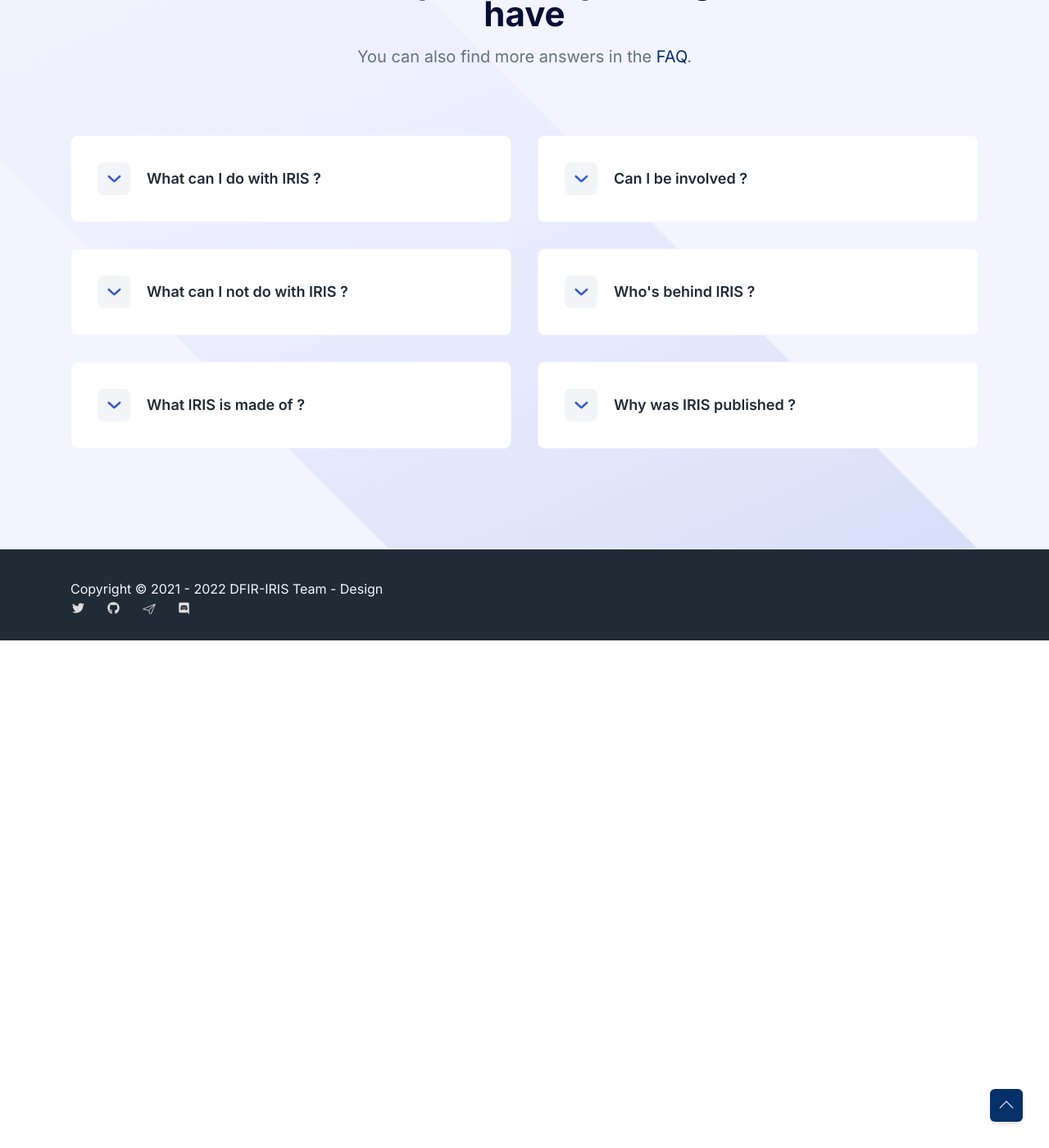
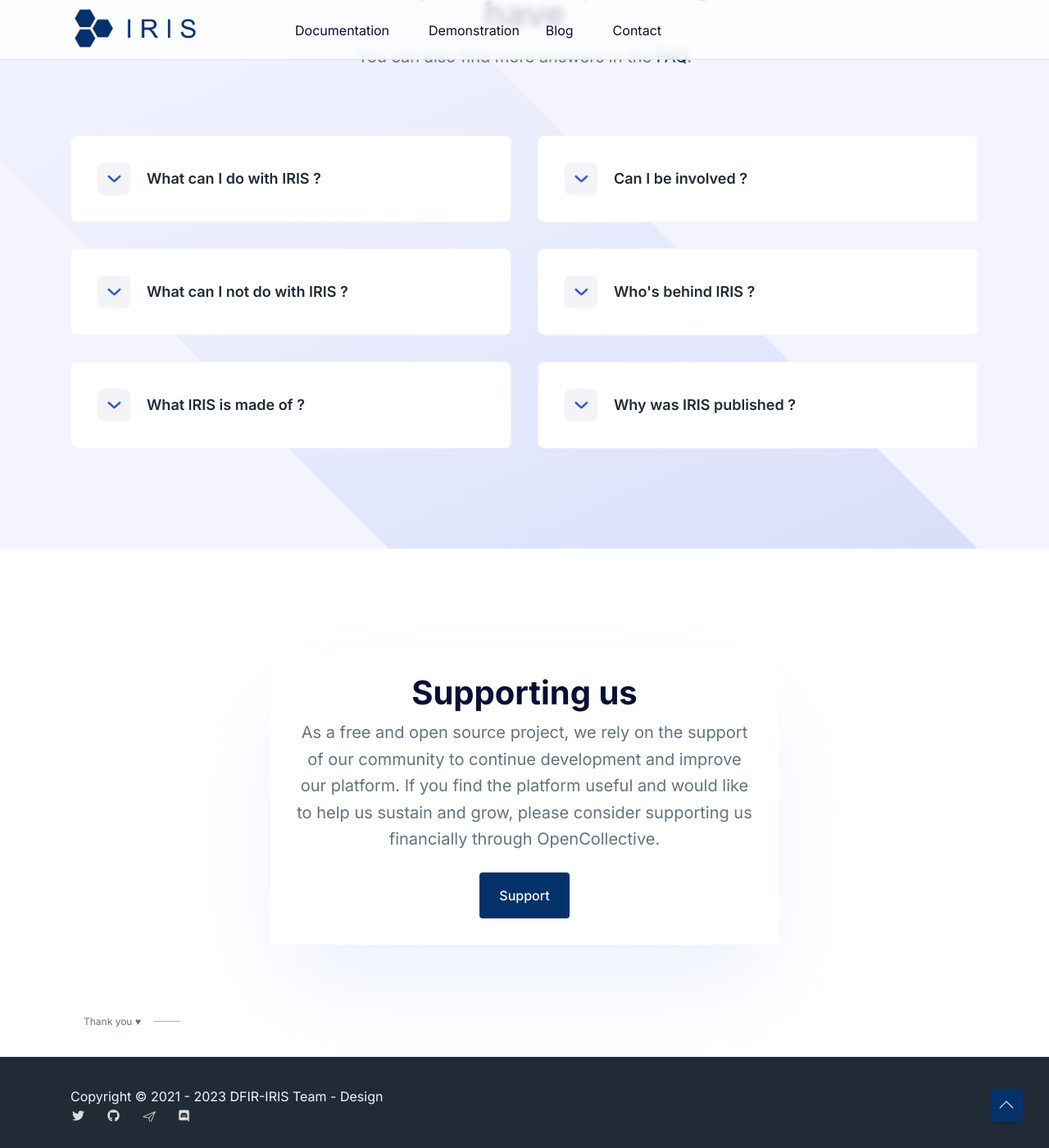
Before and after one commit to dfir-iris/dfir-iris.org, an MkDocs documentation site: the page built from docs/index.md, in a window 1280 px wide and 1400 px high, scrolled down 4072 px. Shown: the whole window at 82% size. Built offline with MkDocs 1.6.1 and Material for MkDocs 9.7.7, drawn with Linux system fonts in a browser that asks for light colours.

```diff
--- a/overrides/assets/js/main.js
+++ b/overrides/assets/js/main.js
@@ -3,6 +3,22 @@
 
   // ======= Sticky
   window.onscroll = function () {
+    const ud_header = document.querySelector(".ud-header");
+    const sticky = ud_header.offsetTop;
+    const logo = document.querySelector(".header-logo");
+
+    if (window.pageYOffset > sticky) {
+      ud_header.classList.add("sticky");
+    } else {
+      ud_header.classList.remove("sticky");
+    }
+
+    // === logo change
+    if (ud_header.classList.contains("sticky")) {
+      logo.src = "assets/images/logo/logo_blue.png";
+    } else {
+      logo.src = "assets/images/logo/logo-white.png";
+    }
 
     // show or hide the back-top-top button
     const backToTop = document.querySelector(".back-to-top");
--- a/overrides/home.html
+++ b/overrides/home.html
@@ -24,17 +24,7 @@
   <body>
     <!-- ====== Navbar Section Start -->
     <div
-      class="
-        ud-header
-        bg-transparent
-        absolute
-        top-0
-        left-0
-        z-40
-        w-full
-        flex
-        items-center
-      "
+      class="ud-header absolute top-0 left-0 z-40 flex w-full items-center bg-transparent"
     >
       <div class="container">
         <div class="flex -mx-4 items-center justify-between relative">
@@ -2028,32 +2018,8 @@
               </button>
               <div class="faq-content pl-[62px] hidden">
                 <p class="text-base text-body-color leading-relaxed py-3">
-                  Below is a limited view of what can be done. Wants more info ? You can either try it or connect with us to schedule a demo! <br/>
-
-                    <li>Run investigations with as many analysts as you want. Everyone has its own account</li>
-                    <li>Run as many investigations as you want in parallel</li>
-                    <li>For each investigation:</li>
-                    <ul>
-                        <li> Associate a customer </li>
-                        <li> Create a high level summary</li>
-                        <li>Create notes under the form of a Kanban board</li>
-                        <li>Create IOCs </li>
-                        <li>Create assets (computers, servers, accounts, firewalls, or anything you want)  </li>
-                        <li>Associate IOCs with assets   </li>
-                        <li>Obtain insights on assets and IOCs previously encountered in investigations   </li>
-                        <li>Create a proper timeline referencing assets and IOCs  </li>
-                        <li>Create an automated graph of the attack from the timeline   </li>
-                        <li>Register evidences   </li>
-                        <li>Upload and process of evidences through modular pipelines (eg: EVTX parsing and injection into a database or data visualizer)  </li>
-                        <li>Enrich any mentioned case objects with external sources</li>
-                        <li>Set and attribute tasks to people to keep track of everything   </li>
-                        <li>Register every step of the investigation  </li>
-                        <li>Generate a report based on templates, automatically filled with the elements registered in the investigation   </li>
-                        <li>Generate a report of activity with every step registered as well as the auto-registered entries for each analyst  </li>
-                    </ul>
-                    <li>Search notes and IOCs across all investigations</li>
-                    <li>Extend the mentioned case objects to fit your needs</li>
-                    <li>Integrates IRIS with your current infrastructure thanks to the API and the modules, which allows to extend the platform features.</li>
+                  IRIS allows you to manage your investigation in a free and yet structure way. We invite you to test it on our online demo to get a abtter idea of the features.
+                  <a href="https://v200.beta.dfir-iris.org">You can click here to access it</a>.
                 </p>
               </div>
             </div>
@@ -2290,7 +2256,7 @@ You can head to the Github of the project and create an issue with the idea.
               </button>
               <div class="faq-content pl-[62px] hidden">
                 <p class="text-base text-body-color leading-relaxed py-3">
-                  The idea was born in the French CSIRT of Airbus Cybersecurity, and created by a small group of friendly incident response analysts. IRIS has been used since its early stage in 2020, on more than a hundred investigations including complex cyberattacks.
+                  The idea was born in the French CSIRT of Airbus Cybersecurity, and created by a small group of friendly incident response analysts. IRIS has been used since its early stage in 2020, on more than a hundred investigations including complex cyberattacks. The project is now autonomous.
                 </p>
               </div>
             </div>
@@ -2386,7 +2352,43 @@ You can head to the Github of the project and create an issue with the idea.
       </div>
     </section>
     <!-- ====== Faq Section End -->
+    <section id="testimonials" class="pt-20 md:pt-[120px] ">
+      <div class="container px-4">
+        <div class="flex flex-wrap">
+          <div class="mx-4 w-full">
+            <div class="mx-auto mb-[60px] max-w-[620px] text-center lg:mb-20 bg-white p-8 shadow-testimonial">
+              <span class="mb-2 block text-lg font-semibold text-primary">
+              </span>
+              <h2 class="mb-4 text-2xl font-bold text-dark sm:text-2xl md:text-[40px]">
+                Supporting us
+              </h2>
+              <p class="text-lg leading-relaxed text-body-color sm:text-xl sm:leading-relaxed">
+                As a free and open source project, we rely on the support of our community to continue development and improve our platform.
+                If you find the platform useful and would like to help us sustain and grow, please consider supporting us financially through <a href="https://opencollective.com/dfir-iris">OpenCollective</a>.
+              </p>
+              <br/>
+              <a href="https://opencollective.com/dfir-iris" class="inline-flex items-center justify-center rounded bg-primary mx-4 py-4 px-6 text-base font-medium text-white transition duration-300 ease-in-out hover:bg-opacity-90 hover:shadow-lg">
+                Support
+              </a>
+            </div>
 
+          </div>
+        </div>
+        <div class="flex flex-wrap">
+          <div class="mx-4 w-full">
+            <div class="wow fadeInUp" data-wow-delay=".2s" style="visibility: visible; animation-delay: 0.2s;">
+              <div class="ud-title mb-8">
+                <h6 class="relative inline-flex items-center text-xs font-normal text-body-color">
+                  Thank you ♥
+                  <span class="ml-4 inline-block h-[1px] w-8 bg-[#afb2b5]">
+                  </span>
+                </h6>
+              </div>
+            </div>
+          </div>
+        </div>
+      </div>
+    </section>
     <!-- ====== Footer Section Start -->
     <footer
       class="bg-black  relative z-10 wow fadeInUp"
@@ -2398,7 +2400,7 @@ You can head to the Github of the project and create an issue with the idea.
             <div class="w-full md:w-1/3 lg:w-1/2 px-4">
               <div class="flex justify-left my-1">
                 <p class="text-small text-[#f3f4fe]">
-                  Copyright © 2021 - 2022 DFIR-IRIS Team -
+                  Copyright © 2021 - 2023 DFIR-IRIS Team -
                   <a
                     href="https://github.com/TailGrids/play-tailwind"
                     rel="nofollow noopner"
```
